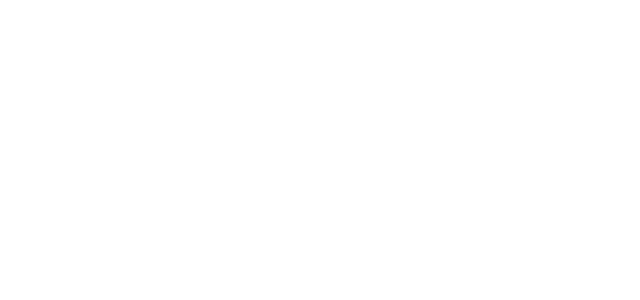
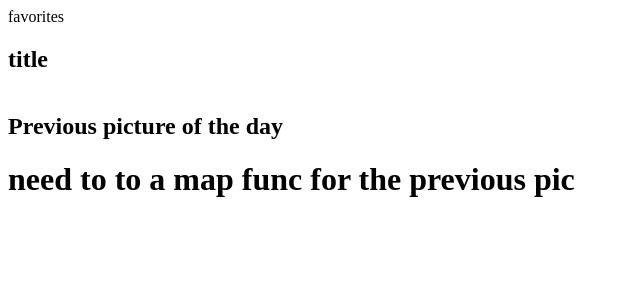
Before and after one commit to starsang45/the-big-picture, a React (Vite) app: page /Tbp in a window 1280 px wide. Before the commit this address had no page. Shown: the top 300 px of the page, without its empty margins (0-640 px from the left). Built offline with nearby package versions, Linux system fonts and the light colour scheme.

Commit message:
working on tbs file with route

```diff
--- a/src/App.jsx
+++ b/src/App.jsx
@@ -2,7 +2,8 @@
 import {createRoot} from 'react-dom/client'
 //import Signin from '../Old files/client/pages/signin'; //importing from signin page
 //import Signup from '../Old files/client/pages/signup'; //importing from signup page
-import {Home} from './src/Components/home'; //importing from home page
+import Home from '/src/Components/home'; //importing from home page
+import Tbp from '/src/Components/Tbp'
 
 
 
@@ -12,8 +13,8 @@
   return (
     <BrowserRouter> {/* allows us to traverse the different pages while still staying in our app without having to make calls to the backend */}
       <Routes> {/* this defines the different pages we are going to be visiting without interrupting the code around it */}
-        <Route path='/' element={<Home />} /> {/* signin page nav */}
-        {/* <Route path='/signup' element={<Signup />} /> signup page nav */}
+        <Route path='/' element={<Home/>} /> {/* signin page nav */}
+        <Route path='/Tbp' element={<Tbp />} /> signup page nav
         {/* <Route path='/home' element={<Home />} /> home page nav */}
       </Routes>
     </BrowserRouter>
--- /dev/null
+++ b/src/Components/NavBar.jsx
@@ -0,0 +1,9 @@
+export const NavBar = () => {
+  return (
+    <div>
+      <img />
+      <a>favorites</a>
+    </div>
+  );
+};
+export default NavBar;
--- /dev/null
+++ b/src/Components/PictureNTitle.jsx
@@ -0,0 +1,13 @@
+export const PictureNTitle = () => {
+  return (
+    <div>
+      <img />
+      <div>
+        <h2>title</h2>
+        <p></p>
+        <img />
+      </div>
+    </div>
+  );
+};
+export default PictureNTitle;
--- /dev/null
+++ b/src/Components/PreviousPic.jsx
@@ -0,0 +1,11 @@
+
+export const PreviousPic = () => {
+    return (
+        <div>
+            <h2>Previous picture of the day</h2>
+            <h1>need to to a map func for the previous pic</h1>
+            <img />
+        </div>
+    );
+
+};
--- /dev/null
+++ b/src/Components/Tbp.jsx
@@ -0,0 +1,14 @@
+import { NavBar } from './NavBar';
+import { PictureNTitle } from './PictureNTitle';
+import { PreviousPic } from './PreviousPic';
+
+const TBP = () => {
+  return (
+    <div>
+      <NavBar />
+      <PictureNTitle />
+      <PreviousPic />
+    </div>
+  );
+};
+export default TBP;
--- a/src/Components/home.jsx
+++ b/src/Components/home.jsx
@@ -1,4 +1,5 @@
 //import react from "react"// dont need it it gets pass down
+import {Link} from 'react-router-dom'
 
 const Home = ()=>{
 
@@ -12,7 +13,8 @@
 <div>
     <h2>{quotes}</h2>
     <h3>{author}</h3>
-    <button>the big picture</button>
+    <Link to='/Tbp'><button>the big picture</button></Link>
+
 </div>
 
     )
```
Also changed, not shown: src/Components/favorites.jsx (added).
